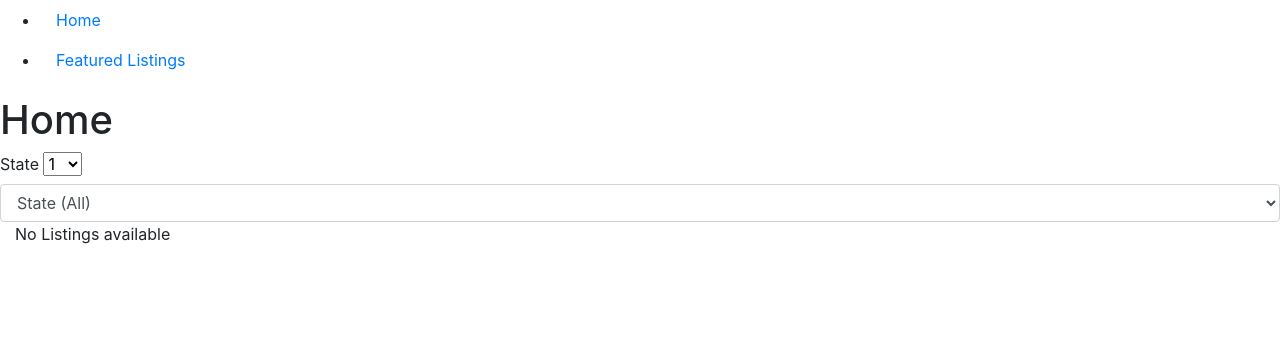
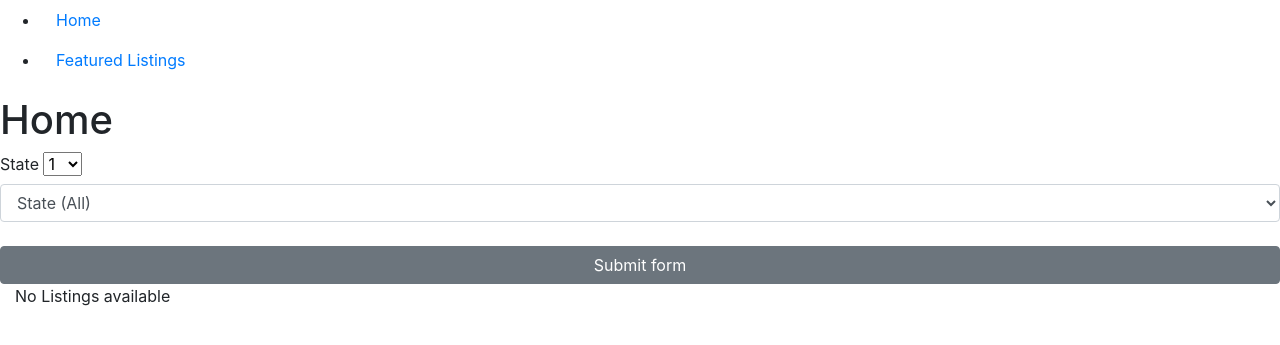
Before and after one commit to nancyruya/Django---Real-Estate, a Django app: page / in a window 1280 px wide. Shown: the top 345 px of the page. Run offline with Django 3.2, Linux system fonts and the light colour scheme; data that the repository does not hold is empty; some libraries are stand-ins or nearby versions.

Commit message:
search submit form

```diff
--- a/templates/pages/index.html
+++ b/templates/pages/index.html
@@ -7,6 +7,8 @@
 <!--Showcase-->
 <section>
     <!-- Form -->
+    <form action="{% url 'search' %}">
+
     <div>
         <label> State </label>
         <select>
@@ -21,7 +23,8 @@
             {% endfor %}
         </select>
     </div>
-
+    <button class="btn btn-secondary btn-block mt-4" type="submit"> Submit form</button>
+</form>
     <div>
         {% if listings %}
         {% for listing in listings %}
```
Also changed, not shown: pages/views.py (line endings or trailing spaces).
